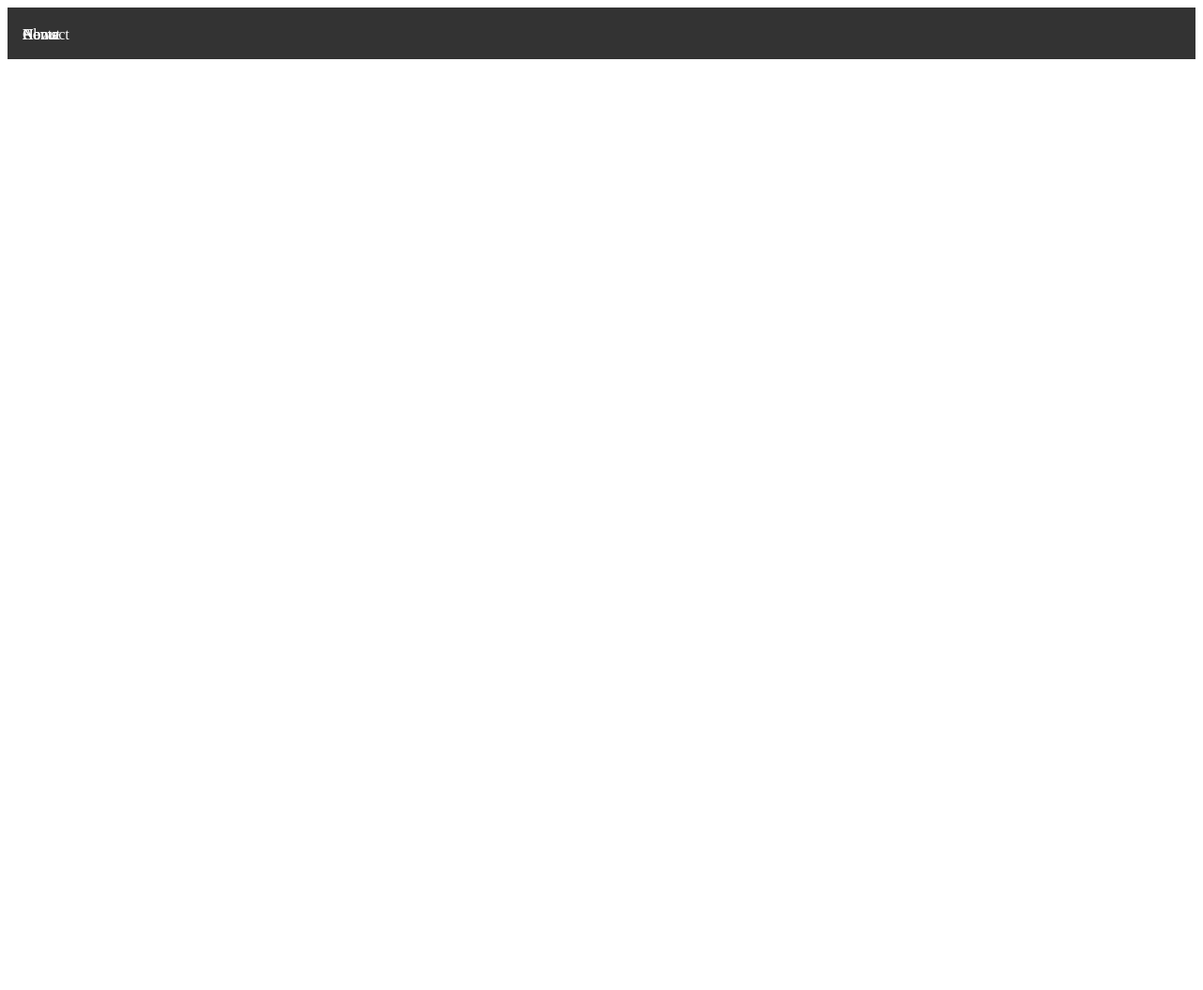
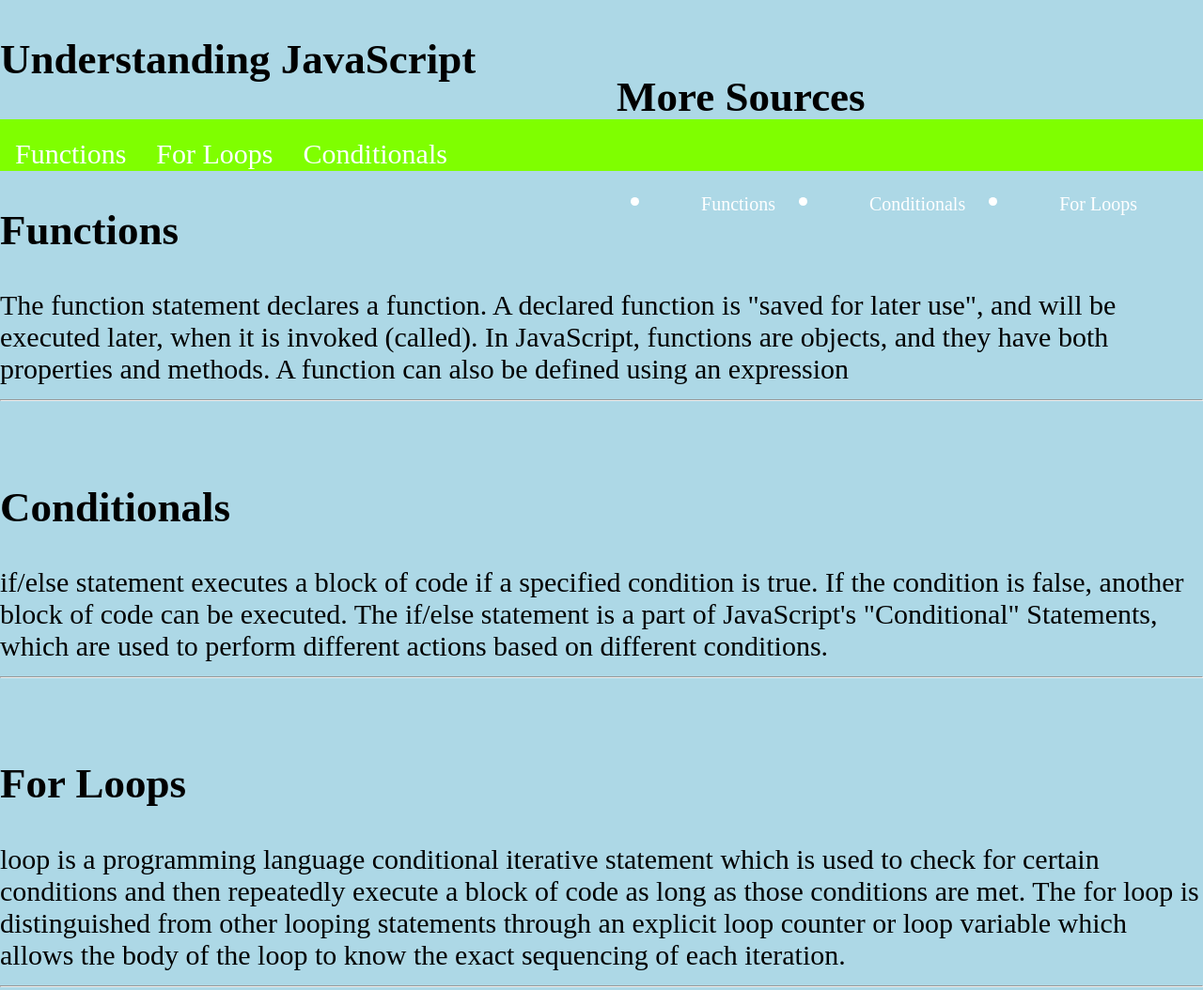
Before and after one commit to shawnandrewdavis/Tutorial-webstite, a plain HTML site: page index.html in a window 1280 px wide. Shown: the whole page at 94% size. Before the commit the page ends 800 px from the top, so only its background shows below. Drawn offline with nearby package versions, Linux system fonts and the light colour scheme.

Commit message:
first revision webpage

```diff
--- a/index.html
+++ b/index.html
@@ -1,6 +1,7 @@
 <!DOCTYPE html>
 <html lang="en">
 <head>
+    <link rel="stylesheet" href="https://cdnjs.cloudflare.com/ajax/libs/animate.css/3.7.0/animate.min.css">
     <meta charset="UTF-8">
     <meta name="viewport" content="width=device-width, initial-scale=1.0">
     <meta http-equiv="X-UA-Compatible" content="ie=edge">
@@ -27,26 +28,72 @@
                 - Conditionals
      -->
 
-     <section id ="navbar">
+     <!--Header-->
+     <section id="header">
+         <header>
+        <h1 class="animated slideInRight">Understanding JavaScript</h1>
+
+         </header>
+
+     <section id="navbar">
               <nav>
      <ul>
-            <li><a href="">Home</a></li>
-            <li><a href="">News</a></li>
-            <li><a href="">Contact</a></li>
-            <li><a href="">About</a></li>
+            <li><a href="">Functions</a></li>
+            <li><a href="">For Loops</a></li>
+            <li><a href="">Conditionals</a></li>
           </ul>
           </nav>
           </section>
 
 
-     <!--Header-->
-     <section id="header"></section>
+
+
+
+
+        </section>
 
         <!--main content-->
-     <scetion id="header"></scetion>
+        <section id="main content">
+            <h1>Functions</h1>
+            <article>The function statement declares a function. A declared function is "saved for later use", and will be executed later, when it is invoked (called). In JavaScript, functions are objects, and they have both properties and methods. A function can also be defined using an expression</article>
+
+            <hr>
+            <br>
+
+            <h1>Conditionals</h1>
+            <article> if/else statement executes a block of code if a specified condition is true. If the condition is false, another block of code can be executed. The if/else statement is a part of JavaScript's "Conditional" Statements, which are used to perform different actions based on different conditions.</article>
+
+            <hr>
+            <br>
+
+            <h1>For Loops</h1>
+            <article> loop is a programming language conditional iterative statement which is used to check for certain conditions and then repeatedly execute a block of code as long as those conditions are met.
+
+                The for loop is distinguished from other looping statements through an explicit loop counter or loop variable which allows the body of the loop to know the exact sequencing of each iteration.</article>
+                <hr>
+                <br>
+
+            </section>
+
+            <!--Sidebar-->
+            <section id="Sidebar">
+
+                <h2>More Sources</h2>
+                <nav>
+                    <ul>
+                        <li><a href="https://developer.mozilla.org/en-US/docs/Web/JavaScript/Reference/Functions">Functions</a></li>
+                        <li><a    href="https://www.w3schools.com/js/js_if_else.asp">Conditionals </a></li>
+
+                          <li><a href="https://www.w3schools.com/js/js_loop_for.asp">For Loops </a></li>
+
+                    </ul>
+                </nav>
+            </section>
 
             <!--Footer-->
-     <section id="footer"></section>
+            <section id="footer">
+
+            </section>
 
 
         </body>
--- a/main.css
+++ b/main.css
@@ -1,18 +1,19 @@
 body {
-    margin: o;
+    margin:0;
+    font-size: 30px;
+    background-color: lightblue;
 }
 
-ul {
+#navbar ul {
     list-style-type: none;
     margin: 0;
     padding: 0;
-    background-color: #333;
+    background-color: chartreuse;
     height: 55px
   }
 
 li {
     float: left;
-    position: fixed
 }
 
 li a {
@@ -23,5 +24,32 @@ li a {
 }
 
 li a:hover {
-    background-color: teal;
+    background-color:black;
 }
+
+
+#Sidebar {
+    top: 0;
+    display: inline;
+    right: 0;
+    margin:  0px;
+    padding: 20px;
+    background-color: transparent;
+     z-index: 1;
+     float: right;
+     position: fixed;
+     padding-top: 40px
+}
+
+#Sidebar ul{
+    color: white;
+    float: right;
+}
+
+#Sidebar li a {
+
+    padding: 0px 50px;
+    text-decoration: none;
+    color: white;
+    font-size: 20px;
+}
```
Lines whose indentation alone changed are shown as unchanged.
